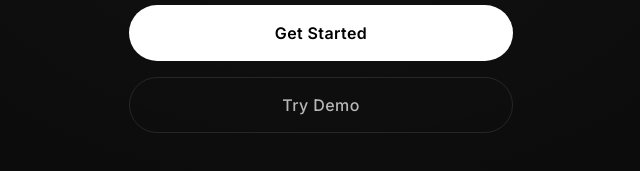
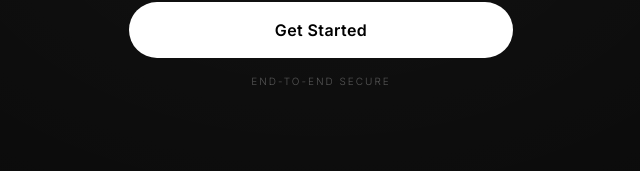
Before and after one commit to Raheel-10k/FinanceTracker, a React (Vite) app in the folder ai-cashflow-copilot-web/: page / in a window 1280 px wide. Shown: the part 495-666 px from the top of the page, without its empty margins (319-959 px from the left). Built offline with nearby package versions, Linux system fonts and the light colour scheme; no server answers.

Commit message:
v4: ui updates

```diff
--- a/ai-cashflow-copilot-web/src/pages/Simulator.tsx
+++ b/ai-cashflow-copilot-web/src/pages/Simulator.tsx
@@ -127,7 +127,7 @@ export default function Simulator() {
 
             <div className="space-y-4">
                 <div className="flex justify-between items-center">
-                <span className="text-secondaryText text-sm">New Runway</span>
+                <span className="text-secondaryText text-sm">Runway</span>
                 <span className="text-xl font-semibold text-white">{result.newRunway} days</span>
                 </div>
 
--- a/ai-cashflow-copilot-web/src/pages/Splash.tsx
+++ b/ai-cashflow-copilot-web/src/pages/Splash.tsx
@@ -48,14 +48,11 @@ export default function Splash() {
           initial={{ opacity: 0 }}
           animate={{ opacity: 1 }}
           transition={{ delay: 1, duration: 1 }}
-          className="w-full mt-4"
+          className="w-full mt-4 flex justify-center pb-12"
         >
-          <button
-            onClick={() => navigate('/app')}
-            className="w-full h-14 rounded-full bg-transparent text-white/70 font-medium tracking-wide border border-white/10 hover:bg-white/5 transition-colors active:scale-95"
-          >
-            Try Demo
-          </button>
+          <p className="text-[10px] text-white/30 tracking-[0.2em] font-light uppercase">
+            End-to-End Secure
+          </p>
         </motion.div>
 
       </div>
```
